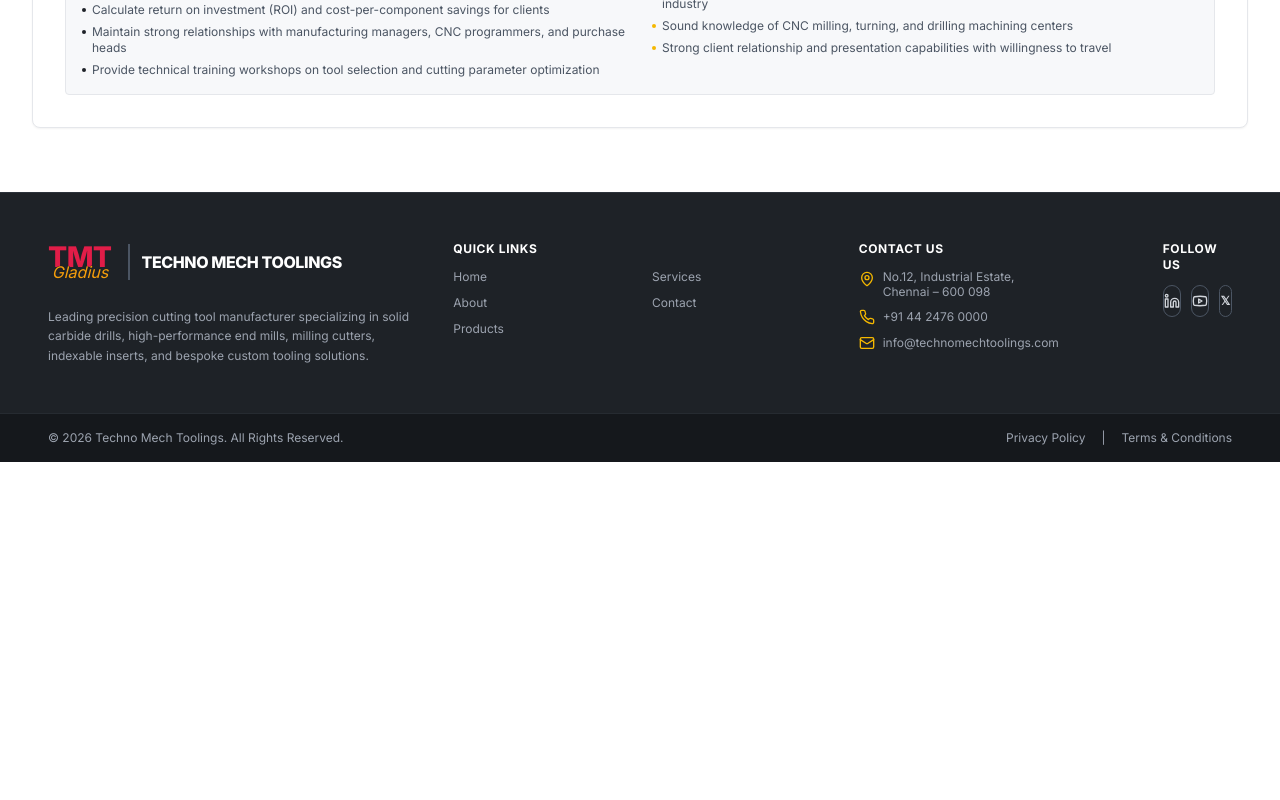
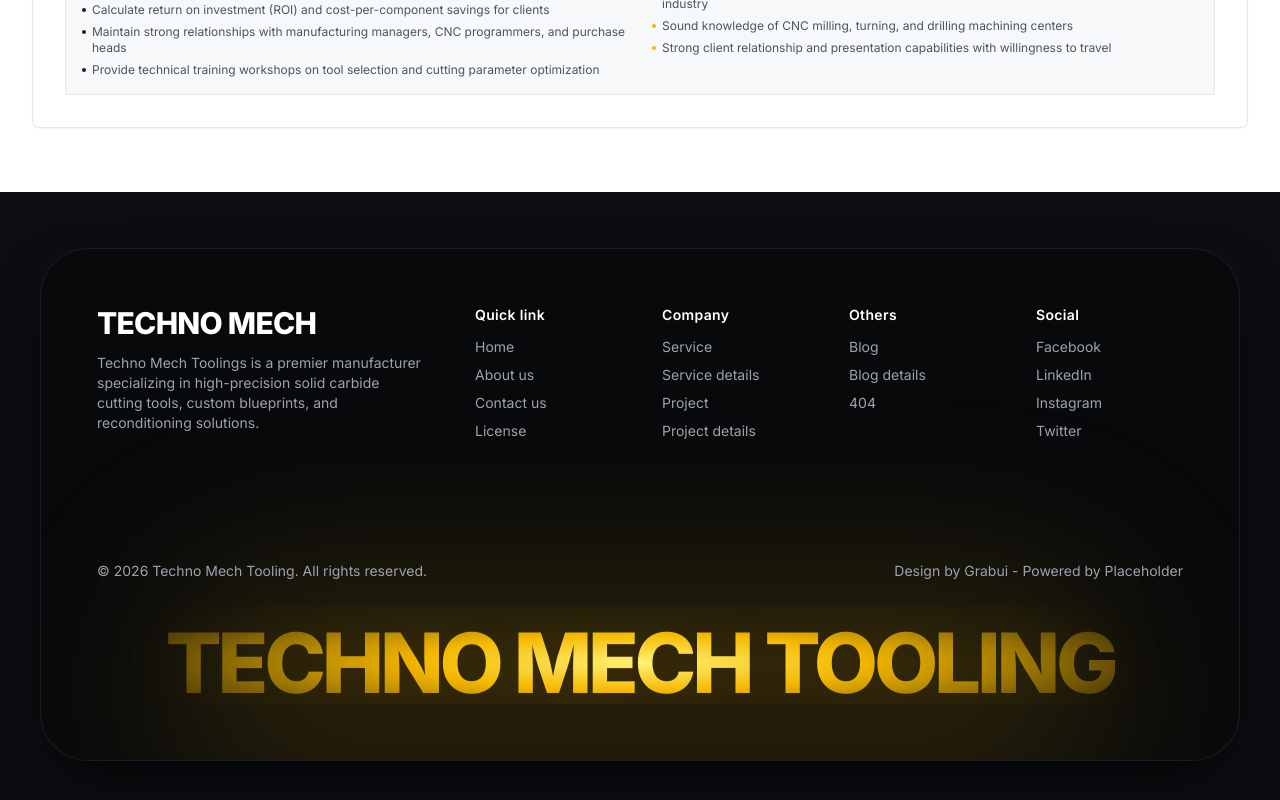
Before and after one commit to santhoshm21/techno-mill, a React (Vite) app: page /careers in a window 1280 px wide. Shown: the part 1820-2620 px from the top of the page. Before the commit the page ends 2282 px from the top, so only its background shows below. Built offline with nearby package versions, Linux system fonts and the light colour scheme.

Commit message:
Replicate reference footer design with dark floating card and yellow illuminated TECHNO MECH TOOLING watermark

```diff
--- a/src/components/Footer.jsx
+++ b/src/components/Footer.jsx
@@ -1,14 +1,6 @@
 import React from 'react';
 import { Link } from 'react-router-dom';
-import {
-  Phone,
-  Mail,
-  MapPin,
-  Linkedin,
-  Youtube,
-  ArrowUp
-} from 'lucide-react';
-import TMTLogo from './TMTLogo';
+import { ArrowUp } from 'lucide-react';
 
 export default function Footer() {
   const scrollToTop = () => {
@@ -19,124 +11,208 @@ export default function Footer() {
   };
 
   return (
-    <footer className="bg-[#1E2227] text-gray-300 font-['Inter',_sans-serif] border-t border-[#2D333B] relative">
+    <footer className="w-full bg-[#0D0E12] py-6 sm:py-10 lg:py-14 px-3 sm:px-6 lg:px-10 font-sans selection:bg-[#F5B800] selection:text-[#1E2227] relative">
 
-      {/* Main Footer Directory */}
-      <div className="w-full py-12 px-4 sm:px-6 lg:px-8 xl:px-12">
-        <div className="grid grid-cols-1 md:grid-cols-2 lg:grid-cols-12 gap-8 items-start">
+      {/* =========================================================================
+          REPLICA CONTAINER: Floating Dark Rounded Card (Exact Match to Reference UI)
+          ========================================================================= */}
+      <div className="max-w-[1440px] mx-auto bg-[#08090B] border border-white/[0.08] rounded-3xl sm:rounded-[2.5rem] lg:rounded-[3rem] p-6 sm:p-10 lg:p-14 relative overflow-hidden shadow-[0_25px_60px_-15px_rgba(0,0,0,0.85)]">
 
-          {/* Col 1: TMT Gladius Brand Identity (4 cols) */}
-          <div className="lg:col-span-4 space-y-4">
-            <TMTLogo variant="light" />
-            <p className="text-xs text-gray-400 leading-relaxed max-w-sm pt-2">
-              Leading precision cutting tool manufacturer specializing in solid carbide drills, high-performance end mills, milling cutters, indexable inserts, and bespoke custom tooling solutions.
+        {/* Ambient Yellow Spotlight Glow behind bottom watermark */}
+        <div
+          className="absolute -bottom-10 left-1/2 -translate-x-1/2 w-[80%] max-w-5xl h-44 sm:h-56 bg-[#F5B800]/15 blur-[90px] pointer-events-none rounded-full"
+          aria-hidden="true"
+        />
+
+        {/* -------------------------------------------------------------
+            TOP SECTION: Brand Column (Left) + 4 Link Columns (Right)
+            ------------------------------------------------------------- */}
+        <div className="grid grid-cols-1 lg:grid-cols-12 gap-8 lg:gap-12 relative z-10">
+
+          {/* Brand Info (Left Side - 4 Columns) */}
+          <div className="lg:col-span-4 space-y-3">
+            <h3 className="text-2xl sm:text-3xl font-black text-white tracking-tight uppercase">
+              TECHNO MECH
+            </h3>
+            <p className="text-xs sm:text-sm text-gray-400 font-normal leading-relaxed max-w-sm">
+              Techno Mech Toolings is a premier manufacturer specializing in high-precision solid carbide cutting tools, custom blueprints, and reconditioning solutions.
             </p>
           </div>
 
-          {/* Col 2: Quick Links (Strictly Home, About, Products, Services, Contact) */}
-          <div className="lg:col-span-4 space-y-3">
-            <h4 className="text-xs font-bold text-white uppercase tracking-wider font-['Inter',_sans-serif]">
-              Quick Links
+          {/* 4 Link Columns (Right Side - 8 Columns) */}
+          <div className="lg:col-span-8 grid grid-cols-2 sm:grid-cols-4 gap-6 sm:gap-8 lg:gap-10">
+
+            {/* Column 1: Quick link */}
+            <div className="space-y-3">
+              <h4 className="text-xs sm:text-sm font-semibold text-white tracking-wide">
+                Quick link
               </h4>
-            <div className="grid grid-cols-2 gap-x-6 gap-y-2.5 text-xs">
-              <Link to="/" className="text-gray-400 hover:text-[#F5B800] transition-colors">Home</Link>
-              <Link to="/services" className="text-gray-400 hover:text-[#F5B800] transition-colors">Services</Link>
-
-              <Link to="/about" className="text-gray-400 hover:text-[#F5B800] transition-colors">About</Link>
-              <Link to="/#contact" className="text-gray-400 hover:text-[#F5B800] transition-colors">Contact</Link>
-
-              <Link to="/products" className="text-gray-400 hover:text-[#F5B800] transition-colors">Products</Link>
-            </div>
+              <ul className="space-y-2 text-xs sm:text-sm text-gray-400">
+                <li>
+                  <Link to="/" className="hover:text-[#F5B800] transition-colors duration-200">
+                    Home
+                  </Link>
+                </li>
+                <li>
+                  <Link to="/about" className="hover:text-[#F5B800] transition-colors duration-200">
+                    About us
+                  </Link>
+                </li>
+                <li>
+                  <a href="/#contact" className="hover:text-[#F5B800] transition-colors duration-200">
+                    Contact us
+                  </a>
+                </li>
+                <li>
+                  <Link to="/products" className="hover:text-[#F5B800] transition-colors duration-200">
+                    License
+                  </Link>
+                </li>
+              </ul>
             </div>
 
-          {/* Col 3: Contact Us (2.5 cols) */}
-          <div className="lg:col-span-3 space-y-3 text-xs">
-            <h4 className="text-xs font-bold text-white uppercase tracking-wider font-['Inter',_sans-serif]">
-              Contact Us
+            {/* Column 2: Company */}
+            <div className="space-y-3">
+              <h4 className="text-xs sm:text-sm font-semibold text-white tracking-wide">
+                Company
               </h4>
-            <div className="space-y-2.5 text-gray-400">
-              <div className="flex items-start gap-2">
-                <MapPin className="w-4 h-4 text-[#F5B800] shrink-0 mt-0.5" />
-                <span className="leading-tight">
-                  No.12, Industrial Estate,<br />
-                  Chennai – 600 098
-                </span>
-              </div>
-              <div className="flex items-center gap-2">
-                <Phone className="w-4 h-4 text-[#F5B800] shrink-0" />
-                <a href="tel:+914424760000" className="hover:text-white transition-colors">
-                  +91 44 2476 0000
+              <ul className="space-y-2 text-xs sm:text-sm text-gray-400">
+                <li>
+                  <Link to="/services" className="hover:text-[#F5B800] transition-colors duration-200">
+                    Service
+                  </Link>
+                </li>
+                <li>
+                  <Link to="/services" className="hover:text-[#F5B800] transition-colors duration-200">
+                    Service details
+                  </Link>
+                </li>
+                <li>
+                  <a href="/#facility" className="hover:text-[#F5B800] transition-colors duration-200">
+                    Project
                   </a>
-              </div>
-              <div className="flex items-center gap-2">
-                <Mail className="w-4 h-4 text-[#F5B800] shrink-0" />
-                <a href="mailto:info@technomechtoolings.com" className="hover:text-white transition-colors">
-                  info@technomechtoolings.com
+                </li>
+                <li>
+                  <a href="/#facility" className="hover:text-[#F5B800] transition-colors duration-200">
+                    Project details
                   </a>
-              </div>
-            </div>
+                </li>
+              </ul>
             </div>
 
-          {/* Col 4: Follow Us (1.5 cols) */}
-          <div className="lg:col-span-1 space-y-3">
-            <h4 className="text-xs font-bold text-white uppercase tracking-wider font-['Inter',_sans-serif]">
-              Follow Us
+            {/* Column 3: Others */}
+            <div className="space-y-3">
+              <h4 className="text-xs sm:text-sm font-semibold text-white tracking-wide">
+                Others
               </h4>
-            <div className="flex items-center gap-2.5">
-              {/* LinkedIn */}
+              <ul className="space-y-2 text-xs sm:text-sm text-gray-400">
+                <li>
+                  <a href="/#clients" className="hover:text-[#F5B800] transition-colors duration-200">
+                    Blog
+                  </a>
+                </li>
+                <li>
+                  <a href="/#clients" className="hover:text-[#F5B800] transition-colors duration-200">
+                    Blog details
+                  </a>
+                </li>
+                <li>
+                  <Link to="/careers" className="hover:text-[#F5B800] transition-colors duration-200">
+                    404
+                  </Link>
+                </li>
+              </ul>
+            </div>
+
+            {/* Column 4: Social */}
+            <div className="space-y-3">
+              <h4 className="text-xs sm:text-sm font-semibold text-white tracking-wide">
+                Social
+              </h4>
+              <ul className="space-y-2 text-xs sm:text-sm text-gray-400">
+                <li>
+                  <a
+                    href="https://facebook.com"
+                    target="_blank"
+                    rel="noreferrer"
+                    className="hover:text-[#F5B800] transition-colors duration-200"
+                  >
+                    Facebook
+                  </a>
+                </li>
+                <li>
                   <a
                     href="https://linkedin.com"
                     target="_blank"
                     rel="noreferrer"
-                className="w-8 h-8 rounded-full border border-gray-600 flex items-center justify-center text-gray-300 hover:text-white hover:border-[#F5B800] hover:bg-[#262B31] transition-all"
-                aria-label="LinkedIn"
+                    className="hover:text-[#F5B800] transition-colors duration-200"
                   >
-                <Linkedin className="w-4 h-4" />
+                    LinkedIn
                   </a>
-              {/* YouTube */}
+                </li>
+                <li>
                   <a
-                href="https://youtube.com"
+                    href="https://instagram.com"
                     target="_blank"
                     rel="noreferrer"
-                className="w-8 h-8 rounded-full border border-gray-600 flex items-center justify-center text-gray-300 hover:text-white hover:border-[#F5B800] hover:bg-[#262B31] transition-all"
-                aria-label="YouTube"
+                    className="hover:text-[#F5B800] transition-colors duration-200"
                   >
-                <Youtube className="w-4 h-4" />
+                    Instagram
                   </a>
-              {/* X / Twitter */}
+                </li>
+                <li>
                   <a
-                href="https://x.com"
+                    href="https://twitter.com"
                     target="_blank"
                     rel="noreferrer"
-                className="w-8 h-8 rounded-full border border-gray-600 flex items-center justify-center text-gray-300 hover:text-white hover:border-[#F5B800] hover:bg-[#262B31] transition-all"
-                aria-label="X / Twitter"
+                    className="hover:text-[#F5B800] transition-colors duration-200"
                   >
-                <span className="font-bold text-xs">𝕏</span>
+                    Twitter
                   </a>
+                </li>
+              </ul>
+            </div>
+
+          </div>
+
+        </div>
+
+        {/* -------------------------------------------------------------
+            MIDDLE SECTION: Copyright & Attribution (Exact Match to Reference)
+            ------------------------------------------------------------- */}
+        <div className="mt-14 sm:mt-20 lg:mt-24 mb-4 sm:mb-6 pt-6 flex flex-col sm:flex-row items-center justify-between text-xs sm:text-sm text-gray-400 gap-3 relative z-10">
+          <div>
+            &copy; 2026 Techno Mech Tooling. All rights reserved.
+          </div>
+          <div>
+            Design by Grabui - Powered by Placeholder
           </div>
         </div>
 
-        </div>
+        {/* -------------------------------------------------------------
+            BOTTOM SECTION: Giant Illuminated Typography "TECHNO MECH TOOLING"
+            (Exact replica of green CONVRTO word changed to Yellow glowing gradient)
+            ------------------------------------------------------------- */}
+        <div className="relative pt-2 sm:pt-4 overflow-hidden flex justify-center items-end select-none pointer-events-none">
+          <span
+            className="font-black uppercase tracking-tighter text-center leading-none whitespace-nowrap text-[6.5vw] transition-all duration-500 filter"
+            style={{
+              background: 'radial-gradient(ellipse 65% 100% at 50% 50%, #FFF275 0%, #F5B800 35%, rgba(245, 184, 0, 0.45) 70%, rgba(160, 100, 0, 0.12) 100%)',
+              WebkitBackgroundClip: 'text',
+              WebkitTextFillColor: 'transparent',
+              filter: 'drop-shadow(0 0 35px rgba(245, 184, 0, 0.22))',
+            }}
+          >
+            TECHNO MECH TOOLING
+          </span>
         </div>
 
-      {/* Bottom Bar */}
-      <div className="bg-[#15181C] border-t border-[#262B31] py-4 px-4 sm:px-6 lg:px-8 xl:px-12 text-xs text-gray-400">
-        <div className="w-full flex flex-col sm:flex-row items-center justify-between gap-3">
-          <div>
-            &copy; 2026 Techno Mech Toolings. All Rights Reserved.
-          </div>
-          <div className="flex items-center space-x-4">
-            <Link to="/contact" className="hover:text-[#F5B800]">Privacy Policy</Link>
-            <span>|</span>
-            <Link to="/contact" className="hover:text-[#F5B800]">Terms &amp; Conditions</Link>
-          </div>
-        </div>
       </div>
 
       {/* Floating Yellow Scroll-To-Top Button */}
       <button
         onClick={scrollToTop}
-        className="fixed bottom-6 right-6 z-30 w-11 h-11 rounded-full bg-[#F5B800] hover:bg-[#E0A800] text-[#1E2227] shadow-xl flex items-center justify-center transition-all hover:scale-105 active:scale-95 border-2 border-white"
+        className="fixed bottom-6 right-6 z-40 w-11 h-11 rounded-full bg-[#F5B800] hover:bg-[#E0A800] text-[#1E2227] shadow-xl flex items-center justify-center transition-all hover:scale-105 active:scale-95 border-2 border-white cursor-pointer"
         aria-label="Back to Top"
       >
         <ArrowUp className="w-5 h-5 stroke-[2.5]" />
```
Lines whose indentation alone changed are shown as unchanged.
